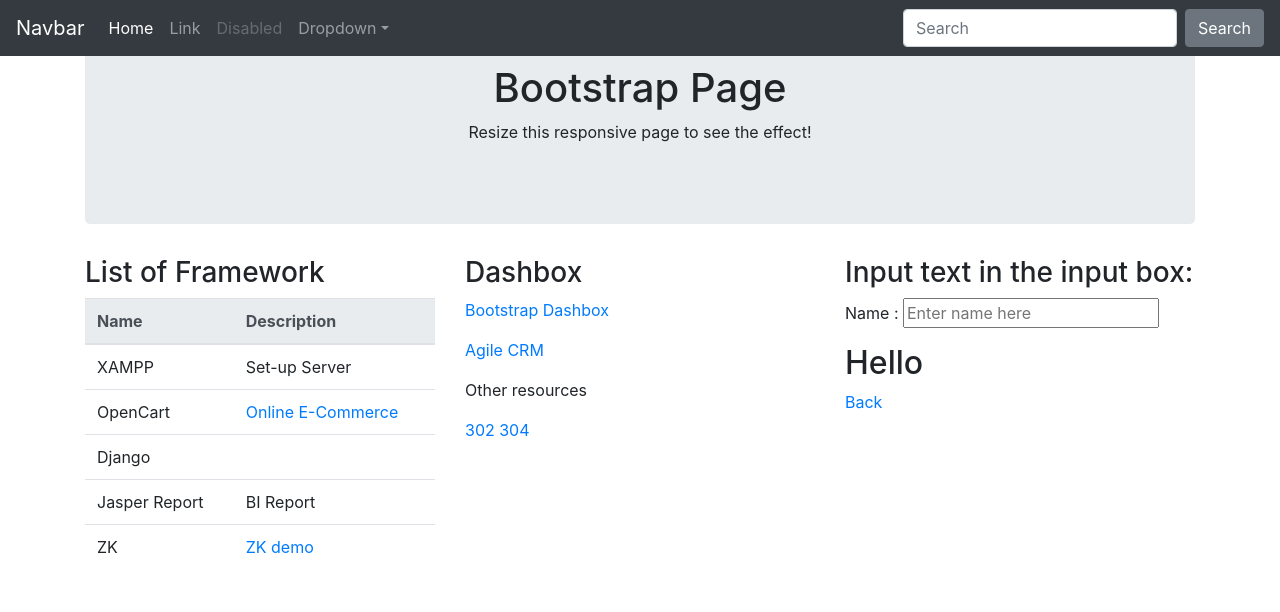
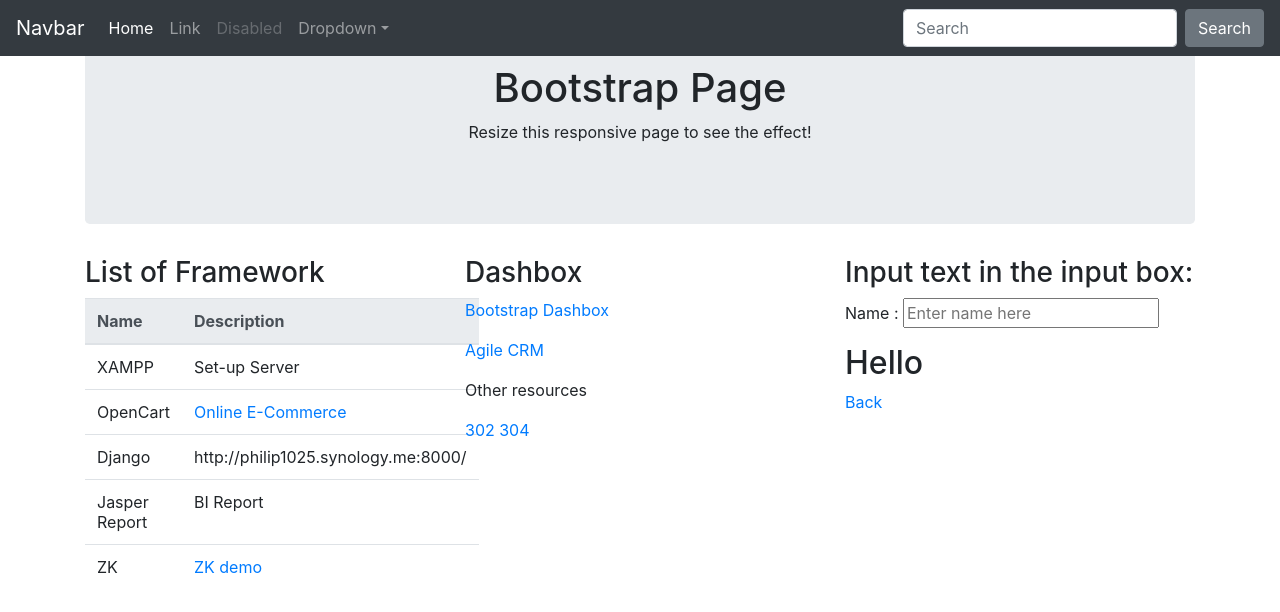
Before and after one commit to philiphui91/i, a Jekyll site: the page bootstrap.html, which Jekyll copies as it is, in a window 1280 px wide. Shown: the top 612 px of the page. Built offline with Jekyll 4.4.1, drawn with Linux system fonts in a browser that asks for light colours; nearby versions of some CDN libraries.

Commit message:
Update bootstrap.html

```diff
--- a/bootstrap.html
+++ b/bootstrap.html
@@ -77,7 +77,7 @@
 			  </tr>
 			  <tr>
 				<td>Django</td>
-				<td></td>
+				<td>http://philip1025.synology.me:8000/</td>
 			  </tr>
 			  <tr>
 				<td>Jasper Report</td>
```
